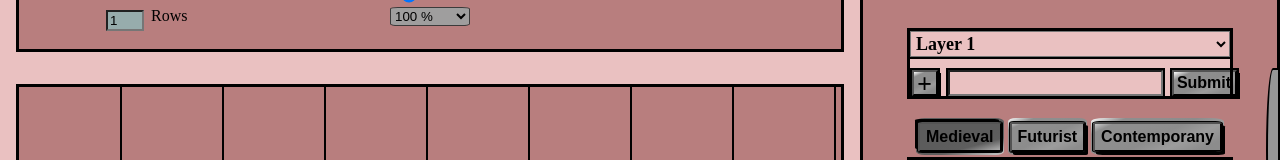
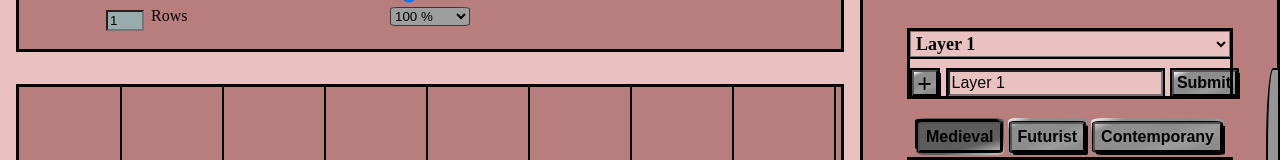
Before and after one commit to GeroNahu/Map-Creator, a React (Create React App) app: page / in a window 1280 px wide. Shown: the part 257-417 px from the top of the page. Built offline with nearby package versions, Linux system fonts and the light colour scheme.

Commit message:
Fixes renameLayer input defaultValue

```diff
--- a/src/Components/ToolsSection.js
+++ b/src/Components/ToolsSection.js
@@ -180,6 +180,7 @@ const ToolsSection = ({
             +
           </button>
           <input
+            defaultValue={map.layers[selectedLayer]}
             type="text"
             className="inputRenameLayer"
             name="layerName"
```
